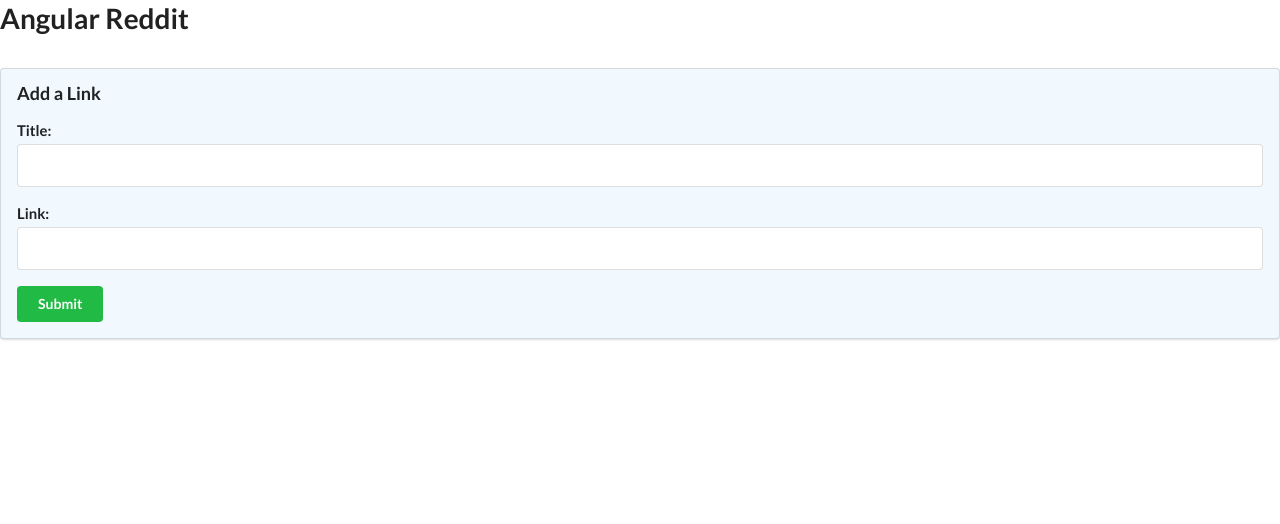
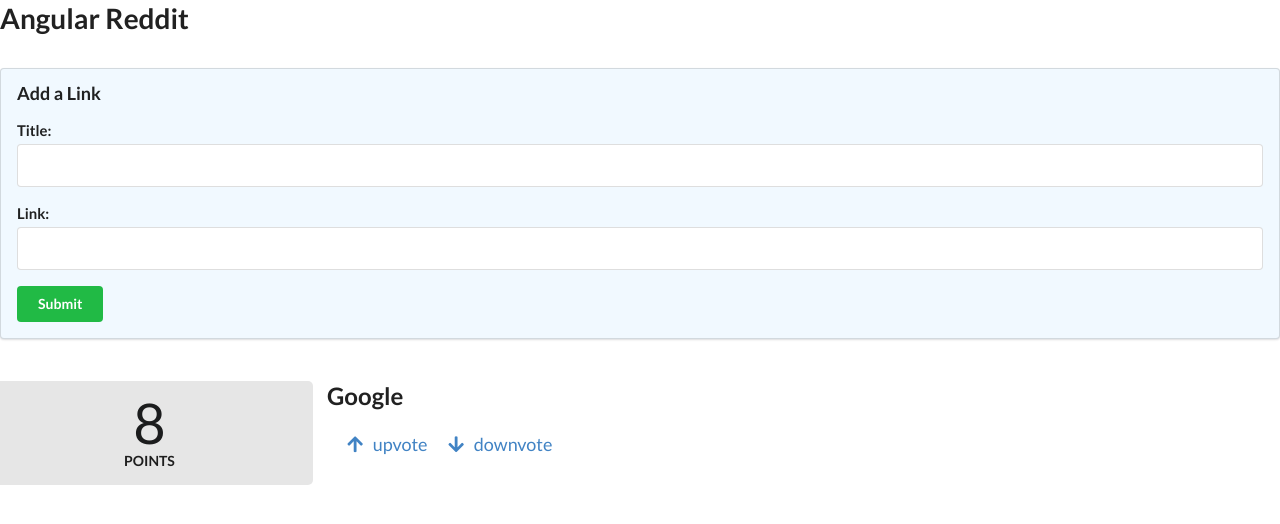
Before and after one commit to vblaskovics/angular-reddit-0531, an Angular app: page / in a window 1280 px wide. Shown: the top 524 px of the page. Built offline with nearby package versions, Linux system fonts and the light colour scheme.

Commit message:
Add default layout + article

```diff
--- a/src/app/app.component.html
+++ b/src/app/app.component.html
@@ -16,3 +16,7 @@
   <button class="ui positive button" (click)="addArticle(newtitle, newlink)">Submit</button>
 
 </form>
+
+<div class="ui grid posts">
+  <app-article></app-article>
+</div>
--- a/src/app/article/article.component.ts
+++ b/src/app/article/article.component.ts
@@ -1,4 +1,4 @@
-import { Component, OnInit } from '@angular/core';
+import { Component, HostBinding, OnInit } from '@angular/core';
 
 @Component({
   selector: 'app-article',
@@ -6,8 +6,25 @@
   styleUrls: ['./article.component.css']
 })
 export class ArticleComponent implements OnInit {
+  @HostBinding('attr.class') cssClass = 'row';
 
-  constructor() { }
+  votes: number;
+  title: string;
+  link: string;
+
+  constructor() {
+    this.title = 'Google';
+    this.link = 'www.google.com';
+    this.votes = 8;
+  }
+
+  voteUp() {
+    this.votes += 1;
+  }
+
+  voteDown() {
+    this.votes -= 1;
+  }
 
   ngOnInit(): void {
   }
```
Also changed, not shown: src/app/article/article.component.html (indentation only).
